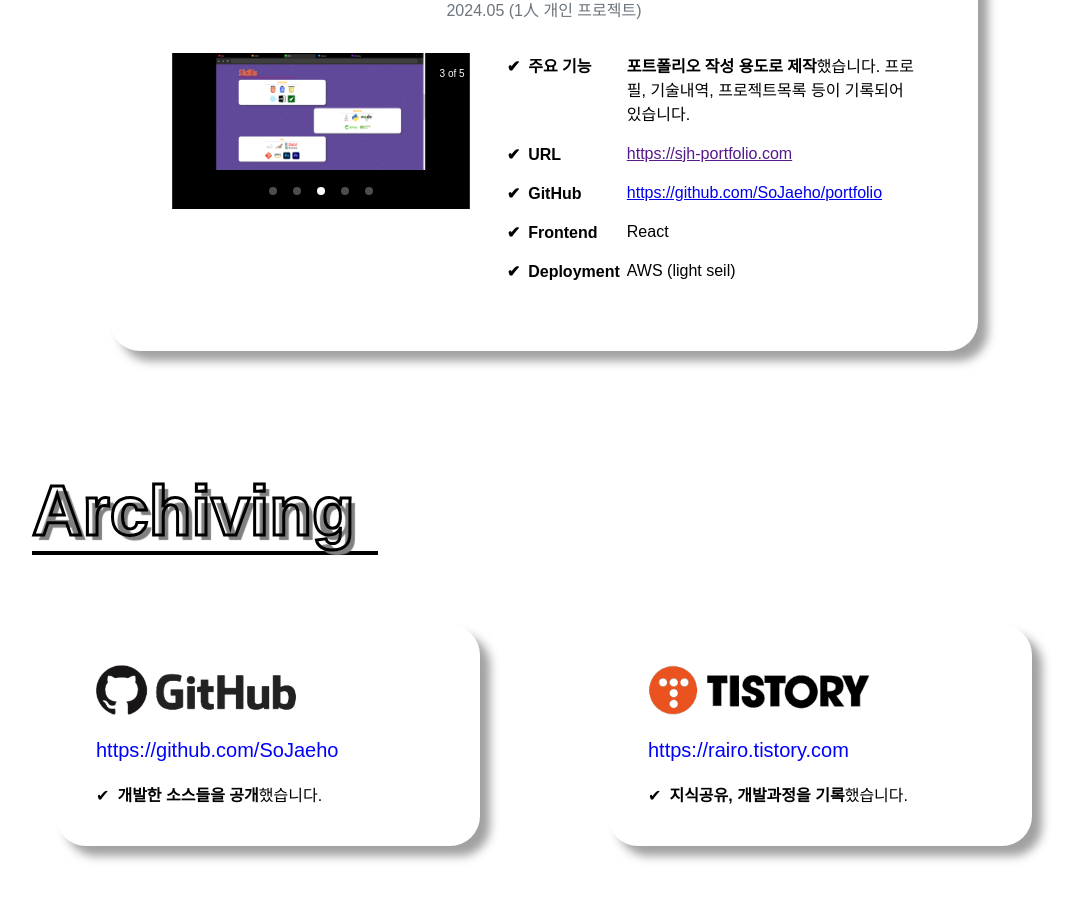
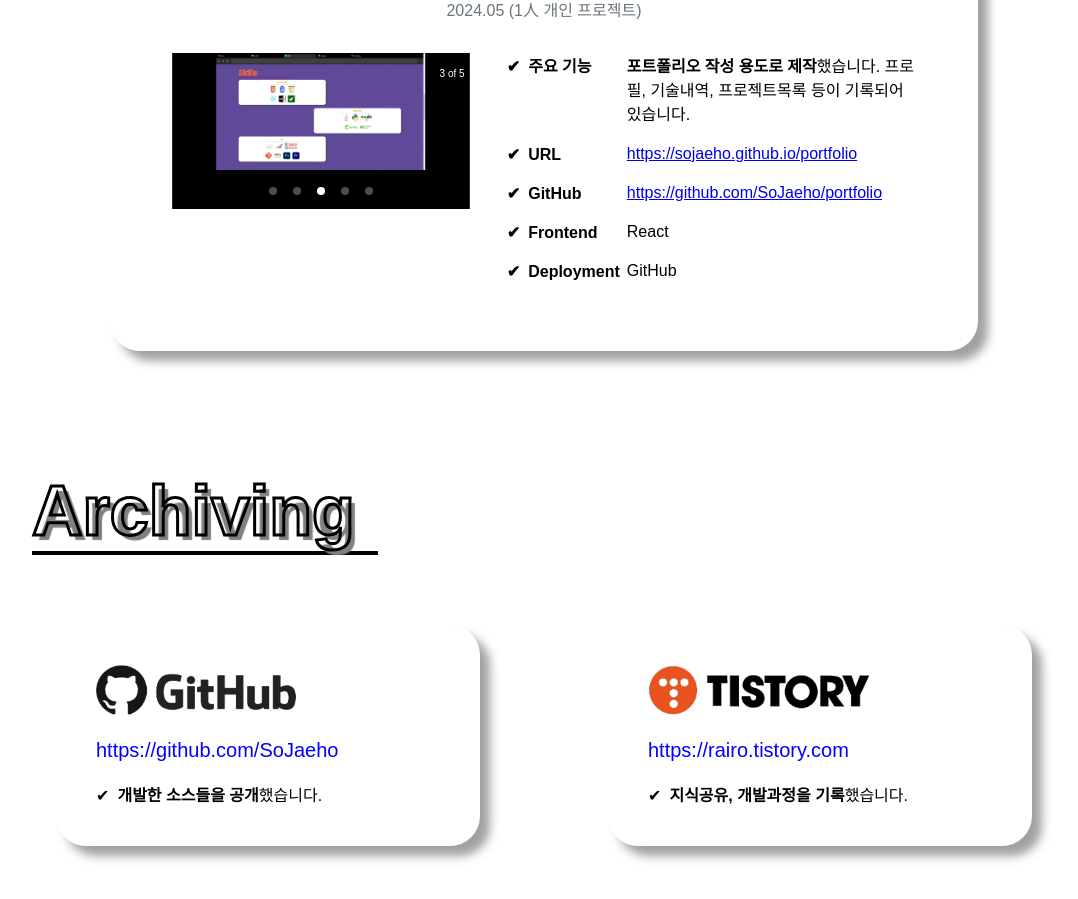
Before and after one commit to SoJaeho/portfolio, a React (Create React App) app: page / in a window 1280 px wide. Shown: the part 3614-4513 px from the top of the page, without its empty margins (96-1174 px from the left). Built offline with nearby package versions, Linux system fonts and the light colour scheme.

Commit message:
[Projects] 내용수정

```diff
--- a/src/Body/Projects.js
+++ b/src/Body/Projects.js
@@ -126,7 +126,7 @@ function Projects(){
                                     URL
                                 </div>
                                 <div className="project_cont_value">
-                                    <a href="">https://sjh-portfolio.com</a>
+                                    <a href="https://sojaeho.github.io/portfolio">https://sojaeho.github.io/portfolio</a>
                                 </div>
                             </div>
                             <div className="project_cont_line">
@@ -150,7 +150,7 @@ function Projects(){
                                     Deployment
                                 </div>
                                 <div className="project_cont_value">
-                                    AWS (light seil)
+                                    GitHub
                                 </div>
                             </div>
                         </div>
```
